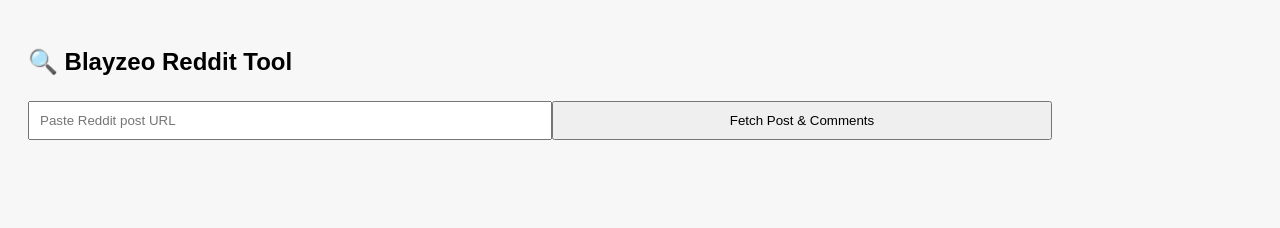
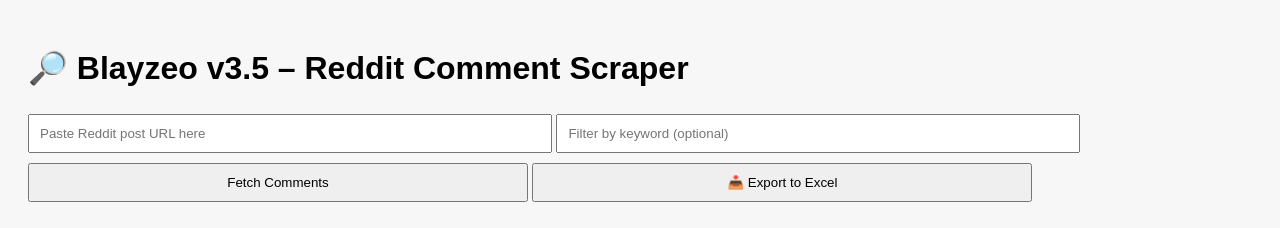
Before and after one commit to Redox-pk/blyzeo-reddit, a plain HTML site: page index.html in a window 1280 px wide. Drawn offline with nearby package versions, Linux system fonts and the light colour scheme.

Commit message:
Update index.html

```diff
--- a/index.html
+++ b/index.html
@@ -1,16 +1,18 @@
 <!DOCTYPE html>
 <html lang="en">
 <head>
-  <meta charset="UTF-8" />
-  <meta name="viewport" content="width=device-width, initial-scale=1.0"/>
-  <title>Blayzeo Reddit</title>
+  <meta charset="UTF-8">
+  <meta name="viewport" content="width=device-width, initial-scale=1.0">
+  <title>Blayzeo v3.5 – Reddit Comment Scraper</title>
   <link rel="stylesheet" href="style.css">
 </head>
 <body>
-  <div id="root"></div>
-  <script src="https://unpkg.com/react@18/umd/react.production.min.js"></script>
-  <script src="https://unpkg.com/react-dom@18/umd/react-dom.production.min.js"></script>
-  <script src="https://unpkg.com/axios/dist/axios.min.js"></script>
-  <script src="reddit.js"></script>
+  <h1>🔎 Blayzeo v3.5 – Reddit Comment Scraper</h1>
+  <input id="postUrl" placeholder="Paste Reddit post URL here" />
+  <input id="filterInput" placeholder="Filter by keyword (optional)" />
+  <button onclick="fetchComments()">Fetch Comments</button>
+  <button onclick="exportToExcel()">📥 Export to Excel</button>
+  <div id="results"></div>
+  <script src="script.js"></script>
 </body>
 </html>
```
